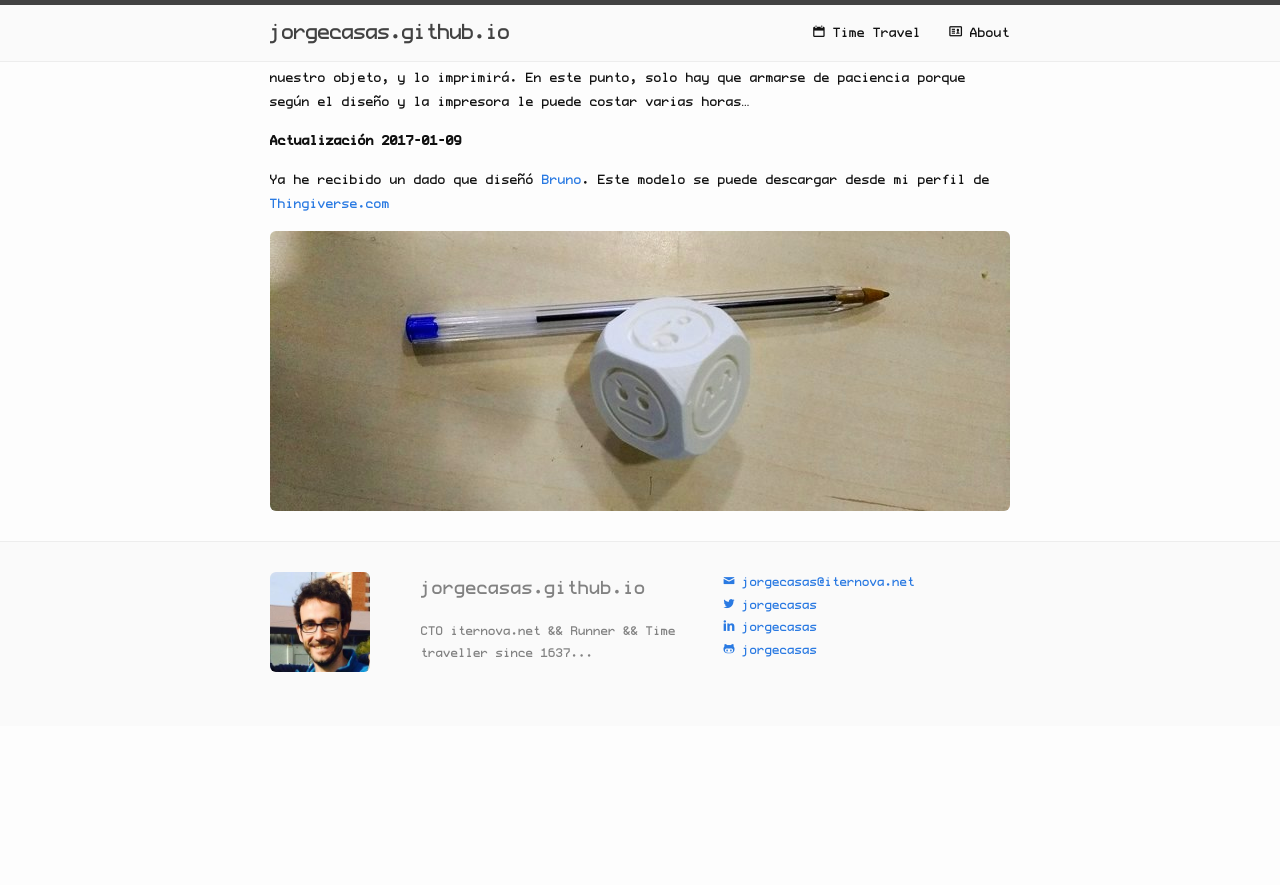
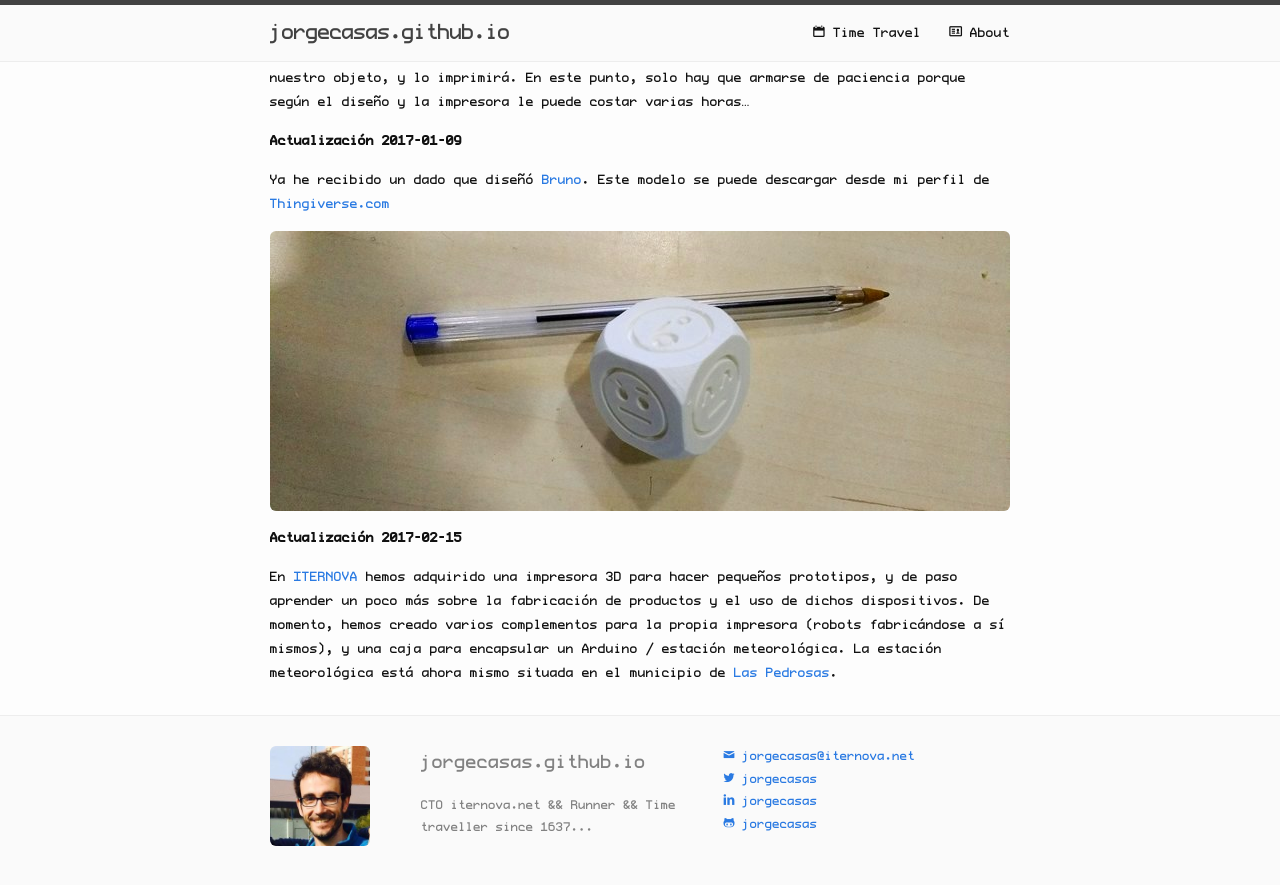
Before and after one commit to jorgecasas/jorgecasas.github.io, a Jekyll site: the page built from _posts/2016-12-23-3d.markdown, in a window 1280 px wide and 900 px high, scrolled down 2308 px. Shown: the top 885 px of the window. Built offline with Jekyll 4.4.1, drawn with Linux system fonts in a browser that asks for light colours; comment, search, counter and statistics services are not loaded; before the commit the page ends 3034 px from its top, so only the background shows below that.

Commit message:
Post - 37 pequeñas historias

```diff
--- a/_posts/2016-12-23-3d.markdown
+++ b/_posts/2016-12-23-3d.markdown
@@ -77,3 +77,8 @@ Si sí que tienes una impresora 3D, una vez hayas generado el fichero STL tendr
 Ya he recibido un dado que diseñó [Bruno](https://twitter.com/brunocasasabos). Este modelo se puede descargar desde mi perfil de [Thingiverse.com](http://www.thingiverse.com/thing:1994329)
 
 ![Dado emoticonos]({{site.url}}/assets/images/2016-12-23-3d-02.jpg)
+
+
+**Actualización 2017-02-15**
+
+En [ITERNOVA](https://www.iternova.net) hemos adquirido una impresora 3D para hacer pequeños prototipos, y de paso aprender un poco más sobre la fabricación de productos y el uso de dichos dispositivos. De momento, hemos creado varios complementos para la propia impresora (robots fabricándose a sí mismos), y una caja para encapsular un Arduino / estación meteorológica. La estación meteorológica está ahora mismo situada en el municipio de [Las Pedrosas](https://www.wunderground.com/personal-weather-station/dashboard?ID=ILASPEDR2).
```
Also changed, not shown: _posts/2017-02-21-37-pequenas-historias.markdown (added, +21 -0 lines), assets/images/2017-02-21-37-pequenas-historias.jpg (added), 2 other files.
